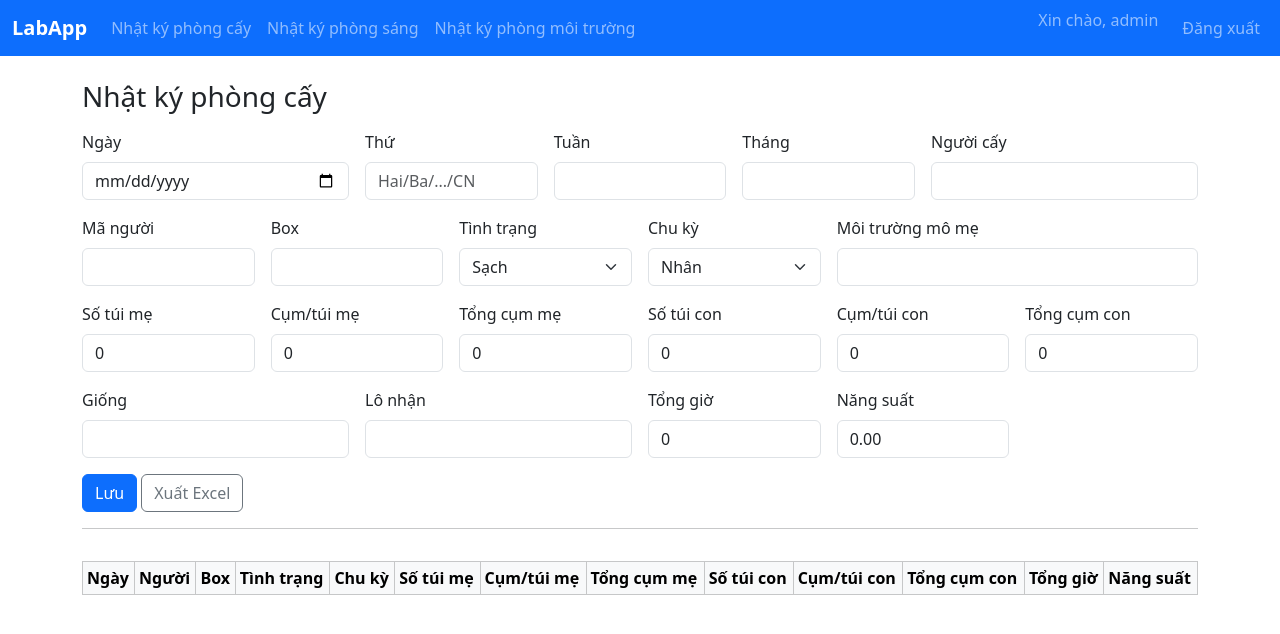
After one commit to minhanh3110-svg/GreenStrawHat-New, a Flask app: page /cay in a window 1280 px wide. The commit adds this page. Shown: the top 634 px of the page. Run offline with Flask 3, Linux system fonts and the light colour scheme; a user stored in the database is signed in; lists and menus that the app fills with data are empty.

Commit message:
Add files via upload

```diff
--- a/app.py
+++ b/app.py
@@ -1,48 +1,249 @@
-import click
-from flask import Flask
-from extensions import db, migrate, login_manager
-from config import Config
-from models import User
-from views import register_views
-from api_blueprints import register_api
+import os, io
+from datetime import datetime, date
+from flask import Flask, render_template, request, redirect, url_for, send_file, flash
+from flask_sqlalchemy import SQLAlchemy
+from flask_login import LoginManager, UserMixin, login_user, logout_user, login_required, current_user
+from werkzeug.security import generate_password_hash, check_password_hash
+from openpyxl import Workbook
 
-def create_app():
-    app = Flask(__name__)
-    app.config.from_object(Config)
+# --------- App & Config ---------
+app = Flask(__name__)
+app.config["SECRET_KEY"] = os.environ.get("SECRET_KEY", "dev-secret")
+app.config["SQLALCHEMY_DATABASE_URI"] = os.environ.get("SQLALCHEMY_DATABASE_URI", "sqlite:///database.db")
+app.config["SQLALCHEMY_TRACKING_MODIFICATIONS"] = False
 
-    db.init_app(app)
-    migrate.init_app(app, db)
-    login_manager.init_app(app)
+db = SQLAlchemy(app)
+login_manager = LoginManager(app)
+login_manager.login_view = "login"
 
-    register_views(app)
-    register_api(app)
+# --------- RBAC helper ---------
+def require_roles(*roles):
+    def decorator(fn):
+        from functools import wraps
+        @wraps(fn)
+        def wrapper(*args, **kwargs):
+            if not current_user.is_authenticated:
+                return redirect(url_for("login"))
+            if current_user.role not in ("admin",) + tuple(roles):
+                flash("Bạn không có quyền truy cập mục này.", "danger")
+                return redirect(url_for("index"))
+            return fn(*args, **kwargs)
+        return wrapper
+    return decorator
 
-    @login_manager.user_loader
-    def load_user(user_id):
-        return User.query.get(int(user_id))
+# --------- Models ---------
+class User(UserMixin, db.Model):
+    id = db.Column(db.Integer, primary_key=True)
+    username = db.Column(db.String(64), unique=True, nullable=False)
+    password_hash = db.Column(db.String(255), nullable=False)
+    role = db.Column(db.String(20), default="viewer")  # admin, cay, sang, moitruong, viewer
 
-    @app.cli.command("init-db")
-    def init_db_cmd():
-        with app.app_context():
-            db.create_all()
-        click.echo("✔ Database initialized.")
+    def set_password(self, pw): self.password_hash = generate_password_hash(pw)
+    def check_password(self, pw): return check_password_hash(self.password_hash, pw)
 
-    @app.cli.command("create-user")
-    @click.option("--username", prompt=True)
-    @click.option("--password", prompt=True, hide_input=True, confirmation_prompt=True)
-    def create_user_cmd(username, password):
-        from werkzeug.security import generate_password_hash
-        with app.app_context():
-            if User.query.filter_by(username=username).first():
-                click.echo("User already exists.")
-                return
-            u = User(username=username, password_hash=generate_password_hash(password))
-            db.session.add(u)
-            db.session.commit()
-            click.echo(f"✔ Created user: {username}")
-    return app
+class CayLog(db.Model):
+    id = db.Column(db.Integer, primary_key=True)
+    ngay = db.Column(db.Date, default=date.today)
+    thu = db.Column(db.String(10))
+    tuan = db.Column(db.Integer)
+    thang = db.Column(db.Integer)
+    nguoi = db.Column(db.String(80))
+    ma_nguoi = db.Column(db.String(30))
+    box = db.Column(db.String(30))
+    tinh_trang = db.Column(db.String(10))  # Sạch/Khuẩn
+    chu_ky = db.Column(db.String(10))      # Nhân/Giãn/Rễ
+    moi_truong_me = db.Column(db.String(120))
+    so_tui_me = db.Column(db.Integer, default=0)
+    so_cum_tui_me = db.Column(db.Integer, default=0)
+    tong_cum_me = db.Column(db.Integer, default=0)
+    so_tui_con = db.Column(db.Integer, default=0)
+    so_cum_tui_con = db.Column(db.Integer, default=0)
+    tong_cum_con = db.Column(db.Integer, default=0)
+    giong = db.Column(db.String(80))
+    lo_nhan = db.Column(db.String(80))
+    tong_gio = db.Column(db.Float, default=0.0)
+    nang_suat = db.Column(db.Float, default=0.0)
 
-app = create_app()
+class SangLog(db.Model):
+    id = db.Column(db.Integer, primary_key=True)
+    ngay = db.Column(db.Date, default=date.today)
+    thu = db.Column(db.String(10))
+    tuan = db.Column(db.Integer)
+    thang = db.Column(db.Integer)
+    nguoi = db.Column(db.String(80))
+    ma_nguoi = db.Column(db.String(30))
+    ke = db.Column(db.String(30))
+    tinh_trang = db.Column(db.String(20))
+    chu_ky = db.Column(db.String(10))
+    ghi_chu = db.Column(db.Text)
+    tong_gio = db.Column(db.Float, default=0.0)
 
+class MoiTruongLog(db.Model):
+    id = db.Column(db.Integer, primary_key=True)
+    ngay = db.Column(db.Date, default=date.today)
+    thu = db.Column(db.String(10))
+    tuan = db.Column(db.Integer)
+    thang = db.Column(db.Integer)
+    nguoi = db.Column(db.String(80))
+    ma_nguoi = db.Column(db.String(30))
+    noi_dung = db.Column(db.String(200))  # chế môi trường, hấp khử, v.v.
+    so_mau = db.Column(db.Integer, default=0)
+    tong_gio = db.Column(db.Float, default=0.0)
+    ghi_chu = db.Column(db.Text)
+
+@login_manager.user_loader
+def load_user(uid): return User.query.get(int(uid))
+
+# --------- Auto init (first run) ---------
+with app.app_context():
+    db.create_all()
+    if not User.query.filter_by(username="admin").first():
+        admin = User(username="admin", role="admin")
+        admin.set_password("admin123")
+        db.session.add(admin)
+        db.session.commit()
+
+# --------- Auth Views ---------
+@app.route("/auth/login", methods=["GET","POST"])
+def login():
+    if request.method == "POST":
+        username = request.form.get("username","").strip()
+        password = request.form.get("password","")
+        u = User.query.filter_by(username=username).first()
+        if u and u.check_password(password):
+            login_user(u, remember=True)
+            return redirect(url_for("index"))
+        flash("Sai tài khoản hoặc mật khẩu.", "danger")
+    return render_template("auth/login.html")
+
+@app.get("/auth/logout")
+@login_required
+def logout():
+    logout_user()
+    return redirect(url_for("login"))
+
+# --------- Home ---------
+@app.get("/")
+@login_required
+def index():
+    return render_template("index.html")
+
+# --------- Helpers ---------
+def xlsx_from_rows(headers, rows, title="Data"):
+    wb = Workbook()
+    ws = wb.active
+    ws.title = title
+    ws.append(headers)
+    for r in rows: ws.append(r)
+    buf = io.BytesIO()
+    wb.save(buf); buf.seek(0)
+    return buf
+
+# --------- Phòng cấy ---------
+@app.route("/cay", methods=["GET","POST"])
+@require_roles("cay")
+def cay_page():
+    if request.method == "POST":
+        f = request.form
+        so_tui_me = int(f.get("so_tui_me",0) or 0)
+        so_cum_tui_me = int(f.get("so_cum_tui_me",0) or 0)
+        so_tui_con = int(f.get("so_tui_con",0) or 0)
+        so_cum_tui_con = int(f.get("so_cum_tui_con",0) or 0)
+        tong_cum_me = so_tui_me * so_cum_tui_me
+        tong_cum_con = so_tui_con * so_cum_tui_con
+        tong_gio = float(f.get("tong_gio",0) or 0)
+        nang_suat = (tong_cum_me / tong_gio) if tong_gio>0 else 0
+
+        log = CayLog(
+            ngay = datetime.strptime(f.get("ngay"), "%Y-%m-%d").date(),
+            thu = f.get("thu"), tuan = int(f.get("tuan") or 0), thang = int(f.get("thang") or 0),
+            nguoi = f.get("nguoi"), ma_nguoi = f.get("ma_nguoi"), box = f.get("box"),
+            tinh_trang = f.get("tinh_trang"), chu_ky = f.get("chu_ky"),
+            moi_truong_me = f.get("moi_truong_me"),
+            so_tui_me = so_tui_me, so_cum_tui_me = so_cum_tui_me, tong_cum_me = tong_cum_me,
+            so_tui_con = so_tui_con, so_cum_tui_con = so_cum_tui_con, tong_cum_con = tong_cum_con,
+            giong = f.get("giong"), lo_nhan = f.get("lo_nhan"),
+            tong_gio = tong_gio, nang_suat = nang_suat
+        )
+        db.session.add(log); db.session.commit()
+        flash("Đã lưu nhật ký phòng cấy.", "success")
+        return redirect(url_for("cay_page"))
+    rows = CayLog.query.order_by(CayLog.id.desc()).limit(500).all()
+    return render_template("cay/index.html", rows=rows)
+
+@app.get("/cay/export")
+@require_roles("cay")
+def cay_export():
+    headers = ["Ngày","Thứ","Tuần","Tháng","Người","Mã người","Box","Tình trạng","Chu kỳ","MT mô mẹ",
+               "Số túi mẹ","Cụm/túi mẹ","Tổng cụm mẹ","Số túi con","Cụm/túi con","Tổng cụm con",
+               "Giống","Lô nhận","Tổng giờ","Năng suất"]
+    rows = []
+    for r in CayLog.query.order_by(CayLog.id).all():
+        rows.append([r.ngay.isoformat(), r.thu, r.tuan, r.thang, r.nguoi, r.ma_nguoi, r.box, r.tinh_trang, r.chu_ky,
+                     r.moi_truong_me, r.so_tui_me, r.so_cum_tui_me, r.tong_cum_me,
+                     r.so_tui_con, r.so_cum_tui_con, r.tong_cum_con, r.giong, r.lo_nhan, r.tong_gio, r.nang_suat])
+    buf = xlsx_from_rows(headers, rows, "Cay")
+    return send_file(buf, as_attachment=True, download_name="nhatky_cay.xlsx")
+
+# --------- Phòng sáng ---------
+@app.route("/sang", methods=["GET","POST"])
+@require_roles("sang")
+def sang_page():
+    if request.method == "POST":
+        f = request.form
+        log = SangLog(
+            ngay = datetime.strptime(f.get("ngay"), "%Y-%m-%d").date(),
+            thu = f.get("thu"), tuan = int(f.get("tuan") or 0), thang = int(f.get("thang") or 0),
+            nguoi = f.get("nguoi"), ma_nguoi = f.get("ma_nguoi"),
+            ke = f.get("ke"), tinh_trang = f.get("tinh_trang"),
+            chu_ky = f.get("chu_ky"), ghi_chu = f.get("ghi_chu"),
+            tong_gio = float(f.get("tong_gio",0) or 0)
+        )
+        db.session.add(log); db.session.commit()
+        flash("Đã lưu nhật ký phòng sáng.", "success")
+        return redirect(url_for("sang_page"))
+    rows = SangLog.query.order_by(SangLog.id.desc()).limit(500).all()
+    return render_template("sang/index.html", rows=rows)
+
+@app.get("/sang/export")
+@require_roles("sang")
+def sang_export():
+    headers = ["Ngày","Thứ","Tuần","Tháng","Người","Mã người","Kệ","Tình trạng","Chu kỳ","Ghi chú","Tổng giờ"]
+    rows = []
+    for r in SangLog.query.order_by(SangLog.id).all():
+        rows.append([r.ngay.isoformat(), r.thu, r.tuan, r.thang, r.nguoi, r.ma_nguoi, r.ke, r.tinh_trang, r.chu_ky, r.ghi_chu, r.tong_gio])
+    buf = xlsx_from_rows(headers, rows, "Sang")
+    return send_file(buf, as_attachment=True, download_name="nhatky_sang.xlsx")
+
+# --------- Phòng môi trường ---------
+@app.route("/moitruong", methods=["GET","POST"])
+@require_roles("moitruong")
+def moitruong_page():
+    if request.method == "POST":
+        f = request.form
+        log = MoiTruongLog(
+            ngay = datetime.strptime(f.get("ngay"), "%Y-%m-%d").date(),
+            thu = f.get("thu"), tuan = int(f.get("tuan") or 0), thang = int(f.get("thang") or 0),
+            nguoi = f.get("nguoi"), ma_nguoi = f.get("ma_nguoi"),
+            noi_dung = f.get("noi_dung"), so_mau = int(f.get("so_mau") or 0),
+            tong_gio = float(f.get("tong_gio",0) or 0), ghi_chu = f.get("ghi_chu")
+        )
+        db.session.add(log); db.session.commit()
+        flash("Đã lưu nhật ký phòng môi trường.", "success")
+        return redirect(url_for("moitruong_page"))
+    rows = MoiTruongLog.query.order_by(MoiTruongLog.id.desc()).limit(500).all()
+    return render_template("moi_truong/index.html", rows=rows)
+
+@app.get("/moitruong/export")
+@require_roles("moitruong")
+def moitruong_export():
+    headers = ["Ngày","Thứ","Tuần","Tháng","Người","Mã người","Nội dung","Số mẫu","Tổng giờ","Ghi chú"]
+    rows = []
+    for r in MoiTruongLog.query.order_by(MoiTruongLog.id).all():
+        rows.append([r.ngay.isoformat(), r.thu, r.tuan, r.thang, r.nguoi, r.ma_nguoi, r.noi_dung, r.so_mau, r.tong_gio, r.ghi_chu])
+    buf = xlsx_from_rows(headers, rows, "MoiTruong")
+    return send_file(buf, as_attachment=True, download_name="nhatky_moitruong.xlsx")
+
+# --------- Run ---------
 if __name__ == "__main__":
     app.run(debug=True)
--- a/render.yaml
+++ b/render.yaml
@@ -1,8 +1,7 @@
 services:
   - type: web
-    name: labapp
+    name: labapp-3rooms
     env: python
-    plan: free
     buildCommand: pip install --upgrade pip && pip install -r requirements.txt
     startCommand: gunicorn app:app
     envVars:
@@ -11,6 +10,3 @@ services:
       - key: SQLALCHEMY_DATABASE_URI
         value: sqlite:///database.db
     healthCheckPath: /auth/login
-databases:
-  - name: labapp-postgres
-    plan: free
--- a/templates/base.html
+++ b/templates/base.html
@@ -5,23 +5,31 @@
   <meta name="viewport" content="width=device-width, initial-scale=1">
   <title>{% block title %}LabApp{% endblock %}</title>
   <link href="https://cdn.jsdelivr.net/npm/bootstrap@5.3.3/dist/css/bootstrap.min.css" rel="stylesheet">
-  <link rel="stylesheet" href="{{ url_for('static', filename='style.css') }}">
 </head>
 <body>
 <nav class="navbar navbar-expand-lg navbar-dark bg-primary">
   <div class="container-fluid">
-      <a class="navbar-brand fw-bold" href="{{ url_for('main.index') }}">LabApp</a>
-      <button class="navbar-toggler" type="button" data-bs-toggle="collapse" data-bs-target="#nav" aria-controls="nav" aria-expanded="false" aria-label="Toggle navigation">
+    <a class="navbar-brand fw-bold" href="{{ url_for('index') }}">LabApp</a>
+    <button class="navbar-toggler" type="button" data-bs-toggle="collapse" data-bs-target="#nav">
       <span class="navbar-toggler-icon"></span>
     </button>
-      <div id="nav" class="collapse navbar-collapse">
-        <ul class="navbar-nav me-auto">
-          <li class="nav-item"><a class="nav-link" href="{{ url_for('caylog.index') }}">Nhật ký cấy</a></li>
-          <li class="nav-item"><a class="nav-link" href="/api/species">API Species</a></li>
-          <li class="nav-item"><a class="nav-link" href="/api/batches">API Batches</a></li>
+    <div class="collapse navbar-collapse" id="nav">
+      <ul class="navbar-nav me-auto mb-2 mb-lg-0">
+        {% if current_user.is_authenticated and current_user.role in ['admin','cay'] %}
+        <li class="nav-item"><a class="nav-link" href="{{ url_for('cay_page') }}">Nhật ký phòng cấy</a></li>
+        {% endif %}
+        {% if current_user.is_authenticated and current_user.role in ['admin','sang'] %}
+        <li class="nav-item"><a class="nav-link" href="{{ url_for('sang_page') }}">Nhật ký phòng sáng</a></li>
+        {% endif %}
+        {% if current_user.is_authenticated and current_user.role in ['admin','moitruong'] %}
+        <li class="nav-item"><a class="nav-link" href="{{ url_for('moitruong_page') }}">Nhật ký phòng môi trường</a></li>
+        {% endif %}
       </ul>
       <ul class="navbar-nav">
-          <li class="nav-item"><a class="nav-link" href="{{ url_for('auth.logout') }}">Đăng xuất</a></li>
+        {% if current_user.is_authenticated %}
+        <li class="nav-item"><span class="navbar-text me-3">Xin chào, {{ current_user.username }}</span></li>
+        <li class="nav-item"><a class="nav-link" href="{{ url_for('logout') }}">Đăng xuất</a></li>
+        {% endif %}
       </ul>
     </div>
   </div>
@@ -29,10 +37,8 @@
 <main class="container py-4">
   {% with messages = get_flashed_messages(with_categories=true) %}
     {% if messages %}
-        <div class="my-2">
-          {% for cat, msg in messages %}
-          <div class="alert alert-{{ cat }}">{{ msg }}</div>
-          {% endfor %}
+    <div class="mb-3">
+      {% for cat, msg in messages %}<div class="alert alert-{{cat}}">{{ msg }}</div>{% endfor %}
     </div>
     {% endif %}
   {% endwith %}
--- /dev/null
+++ b/templates/cay/index.html
@@ -0,0 +1,75 @@
+{% extends "base.html" %}
+{% block title %}Nhật ký phòng cấy{% endblock %}
+{% block content %}
+<h3 class="mb-3">Nhật ký phòng cấy</h3>
+<form method="post" class="row g-3">
+  <div class="col-md-3"><label class="form-label">Ngày</label><input type="date" name="ngay" class="form-control" value="{{ now().date() if false else '' }}" required></div>
+  <div class="col-md-2"><label class="form-label">Thứ</label><input name="thu" class="form-control" placeholder="Hai/Ba/.../CN"></div>
+  <div class="col-md-2"><label class="form-label">Tuần</label><input name="tuan" type="number" class="form-control" min="1" max="53"></div>
+  <div class="col-md-2"><label class="form-label">Tháng</label><input name="thang" type="number" class="form-control" min="1" max="12"></div>
+  <div class="col-md-3"><label class="form-label">Người cấy</label><input name="nguoi" class="form-control" required></div>
+  <div class="col-md-2"><label class="form-label">Mã người</label><input name="ma_nguoi" class="form-control"></div>
+  <div class="col-md-2"><label class="form-label">Box</label><input name="box" class="form-control"></div>
+  <div class="col-md-2"><label class="form-label">Tình trạng</label>
+    <select name="tinh_trang" class="form-select"><option>Sạch</option><option>Khuẩn</option></select></div>
+  <div class="col-md-2"><label class="form-label">Chu kỳ</label>
+    <select name="chu_ky" class="form-select"><option>Nhân</option><option>Giãn</option><option>Rễ</option></select></div>
+  <div class="col-md-4"><label class="form-label">Môi trường mô mẹ</label><input name="moi_truong_me" class="form-control"></div>
+
+  <div class="col-md-2"><label class="form-label">Số túi mẹ</label><input id="me_tui" name="so_tui_me" type="number" class="form-control" value="0" min="0"></div>
+  <div class="col-md-2"><label class="form-label">Cụm/túi mẹ</label><input id="me_cum" name="so_cum_tui_me" type="number" class="form-control" value="0" min="0"></div>
+  <div class="col-md-2"><label class="form-label">Tổng cụm mẹ</label><input id="me_tong" name="tong_cum_me" class="form-control" readonly></div>
+
+  <div class="col-md-2"><label class="form-label">Số túi con</label><input id="con_tui" name="so_tui_con" type="number" class="form-control" value="0" min="0"></div>
+  <div class="col-md-2"><label class="form-label">Cụm/túi con</label><input id="con_cum" name="so_cum_tui_con" type="number" class="form-control" value="0" min="0"></div>
+  <div class="col-md-2"><label class="form-label">Tổng cụm con</label><input id="con_tong" name="tong_cum_con" class="form-control" readonly></div>
+
+  <div class="col-md-3"><label class="form-label">Giống</label><input name="giong" class="form-control"></div>
+  <div class="col-md-3"><label class="form-label">Lô nhận</label><input name="lo_nhan" class="form-control"></div>
+  <div class="col-md-2"><label class="form-label">Tổng giờ</label><input id="gio" name="tong_gio" type="number" step="0.1" class="form-control" value="0"></div>
+  <div class="col-md-2"><label class="form-label">Năng suất</label><input id="nang" name="nang_suat" class="form-control" readonly></div>
+
+  <div class="col-12"><button class="btn btn-primary">Lưu</button>
+    <a class="btn btn-outline-secondary" href="{{ url_for('cay_export') }}">Xuất Excel</a></div>
+</form>
+
+<hr>
+<div class="table-responsive">
+<table class="table table-sm table-bordered align-middle mt-3">
+  <thead class="table-light"><tr>
+    <th>Ngày</th><th>Người</th><th>Box</th><th>Tình trạng</th><th>Chu kỳ</th>
+    <th>Số túi mẹ</th><th>Cụm/túi mẹ</th><th>Tổng cụm mẹ</th>
+    <th>Số túi con</th><th>Cụm/túi con</th><th>Tổng cụm con</th>
+    <th>Tổng giờ</th><th>Năng suất</th>
+  </tr></thead>
+  <tbody>
+    {% for r in rows %}
+    <tr>
+      <td>{{ r.ngay }}</td><td>{{ r.nguoi }}</td><td>{{ r.box }}</td><td>{{ r.tinh_trang }}</td><td>{{ r.chu_ky }}</td>
+      <td class="text-end">{{ r.so_tui_me }}</td><td class="text-end">{{ r.so_cum_tui_me }}</td><td class="text-end">{{ r.tong_cum_me }}</td>
+      <td class="text-end">{{ r.so_tui_con }}</td><td class="text-end">{{ r.so_cum_tui_con }}</td><td class="text-end">{{ r.tong_cum_con }}</td>
+      <td class="text-end">{{ "%.2f"|format(r.tong_gio) }}</td><td class="text-end">{{ "%.2f"|format(r.nang_suat) }}</td>
+    </tr>
+    {% endfor %}
+  </tbody>
+</table>
+</div>
+
+<script>
+function recalc(){
+  const me_tui = parseInt(document.getElementById('me_tui').value||0);
+  const me_cum = parseInt(document.getElementById('me_cum').value||0);
+  const con_tui = parseInt(document.getElementById('con_tui').value||0);
+  const con_cum = parseInt(document.getElementById('con_cum').value||0);
+  const gio = parseFloat(document.getElementById('gio').value||0);
+  document.getElementById('me_tong').value = me_tui * me_cum;
+  document.getElementById('con_tong').value = con_tui * con_cum;
+  document.getElementById('nang').value = (gio>0 ? (me_tui*me_cum)/gio : 0).toFixed(2);
+}
+['me_tui','me_cum','con_tui','con_cum','gio'].forEach(id=>{
+  const el = document.getElementById(id);
+  el.addEventListener('input', recalc);
+});
+recalc();
+</script>
+{% endblock %}
```
Also changed, not shown: requirements.txt (+3 -11 lines), templates/auth/login.html (added, +25 -0 lines), templates/index.html (+11 -20 lines), templates/moi_truong/index.html (added, +36 -0 lines), templates/sang/index.html (added, +38 -0 lines). Lines whose indentation alone changed are shown as unchanged.
